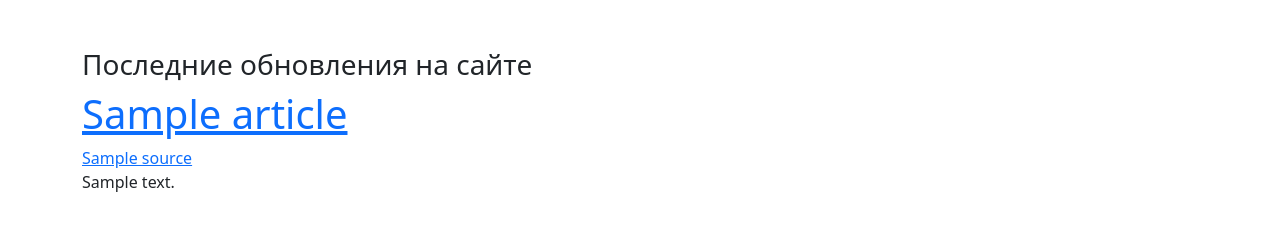
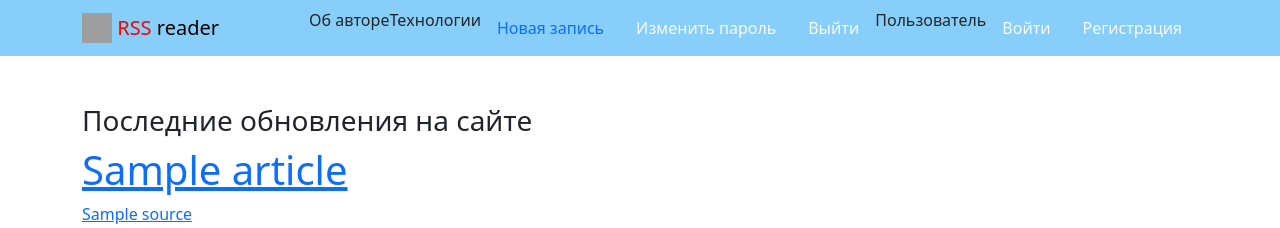
Before and after one commit to syberflea/rss-reader, a Django app: page / in a window 1280 px wide. Shown: the top 228 px of the page. Run offline with Django 5.2, Linux system fonts and the light colour scheme; tables that the repository leaves empty hold one stand-in row (values such as "Sample post"); some libraries are stand-ins or nearby versions; grey boxes are pictures that could not be loaded.

Commit message:
Fixed header for temporarily links

```diff
--- a/templates/base.html
+++ b/templates/base.html
@@ -17,7 +17,7 @@
   </head>
   <body>
     <header>
-      <!-- {% include 'includes/header.html' %} -->
+      {% include 'includes/header.html' %}
     </header>
     <main>
       {% block content %}
--- a/templates/includes/header.html
+++ b/templates/includes/header.html
@@ -13,44 +13,31 @@
       Внутри тега {% with %} переменная view_name -
       это синоним для request.resolver_match.view_name
       {% endcomment %}
-      {% with request.resolver_match.view_name as view_name %}
       <ul class="nav nav-pills">
         <li class="nav-item">
-          <a class="nav-link
-          {% if view_name  == 'about:author' %}
-          active
-          {% endif %}" href="{% url 'about:author' %}">Об авторе</a>
+           Об авторе
         </li>
         <li class="nav-item">
-          <a class="nav-link
-          {% if view_name  == 'about:tech' %}
-          active
-          {% endif %}" href="{% url 'about:tech' %}">Технологии</a>
-        </li>
-        {% if user.is_authenticated %}
-        <li class="nav-item">
-          <a class="nav-link {% if view_name  == 'posts:post_create' %}
-          active
-          {% endif %}" href="{% url 'posts:post_create'%}">Новая запись</a>
+          Технологии
         </li>
         <li class="nav-item">
-          <a class="nav-link link-light" href="{% url 'users:password_change_form'%}">Изменить пароль</a>
+          <a class="nav-link">Новая запись</a>
         </li>
         <li class="nav-item">
-          <a class="nav-link link-light" href="{% url 'users:logout'%}">Выйти</a>
+          <a class="nav-link link-light">Изменить пароль</a>
+        </li>
+        <li class="nav-item">
+          <a class="nav-link link-light">Выйти</a>
         </li>
         <li>
-          Пользователь: {{ user.username }}
-        </li>
-        {% else %}
-        <li class="nav-item">
-          <a class="nav-link link-light" href="{% url 'users:login'%}">Войти</a>
+          Пользователь
         </li>
         <li class="nav-item">
-          <a class="nav-link link-light" href="{% url 'users:signup'%}">Регистрация</a>
+          <a class="nav-link link-light">Войти</a>
         </li>
-        {% endif %}
+        <li class="nav-item">
+          <a class="nav-link link-light">Регистрация</a>
+        </li>
       </ul>
-      {% endwith %}
     </div>
   </nav>
```
